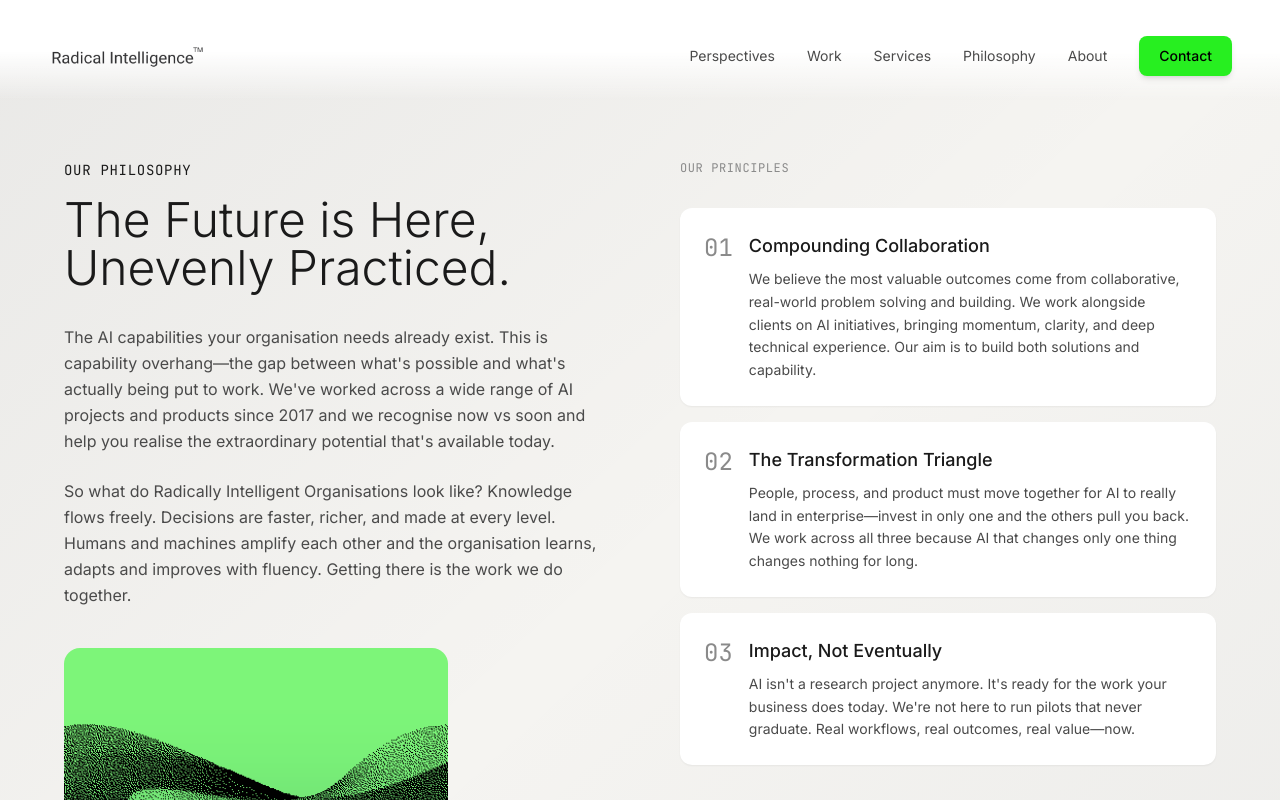
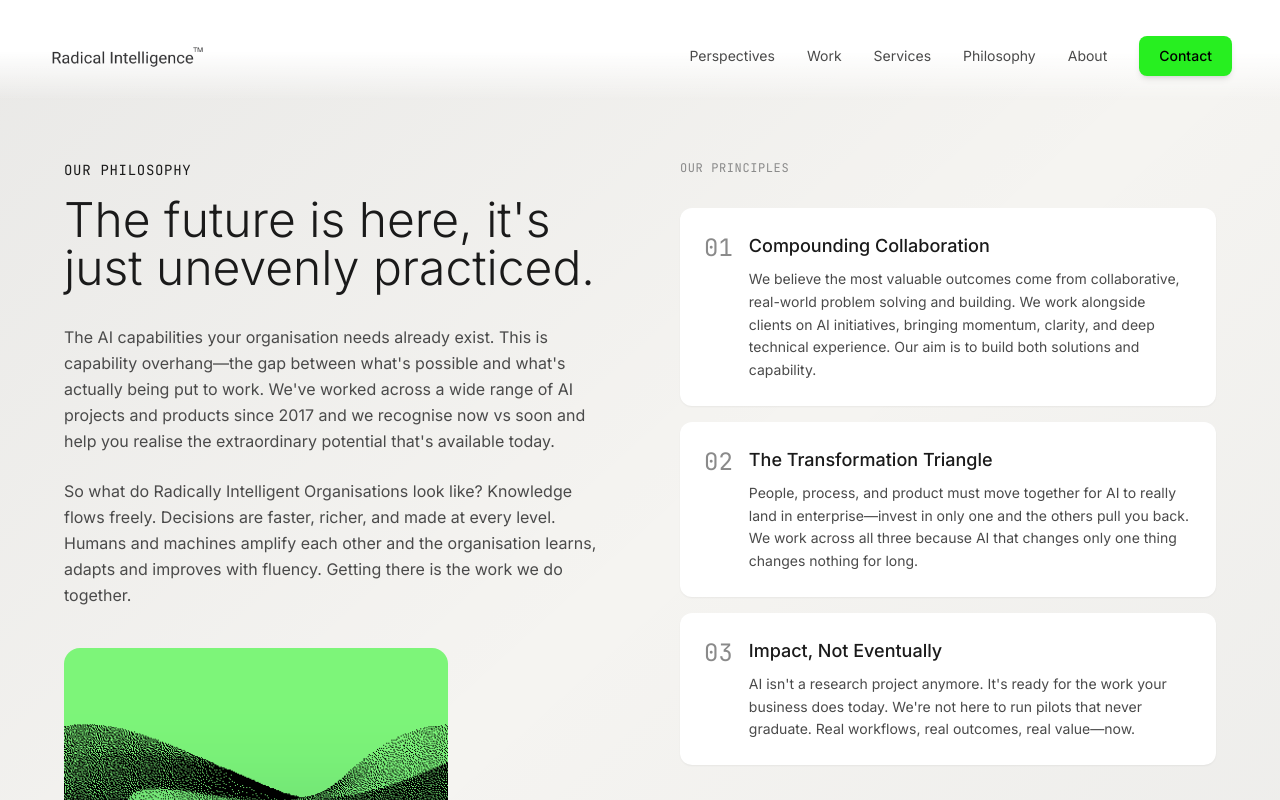
Before and after one commit to m37daveking/ri-web, a Next.js app: page /philosophy in a window 1280 px wide. Shown: the top 800 px of the page. Built offline with nearby package versions, Linux system fonts and the light colour scheme.

Commit message:
Update philosophy page title
🤖 Generated with [Claude Code](https://claude.com/claude-code)

Co-Authored-By: Claude Opus 4.5 <noreply@anthropic.com>

```diff
--- a/src/app/philosophy/page.tsx
+++ b/src/app/philosophy/page.tsx
@@ -45,9 +45,7 @@ export default function PhilosophyPage() {
                   OUR PHILOSOPHY
                 </p>
                 <h1 className="text-3xl md:text-4xl lg:text-5xl font-light leading-tight mb-8 text-[var(--foreground)]">
-                  The Future is Here,
-                  <br />
-                  Unevenly Practiced.
+                  The future is here, it&apos;s just unevenly practiced.
                 </h1>
               </motion.div>
 
```
